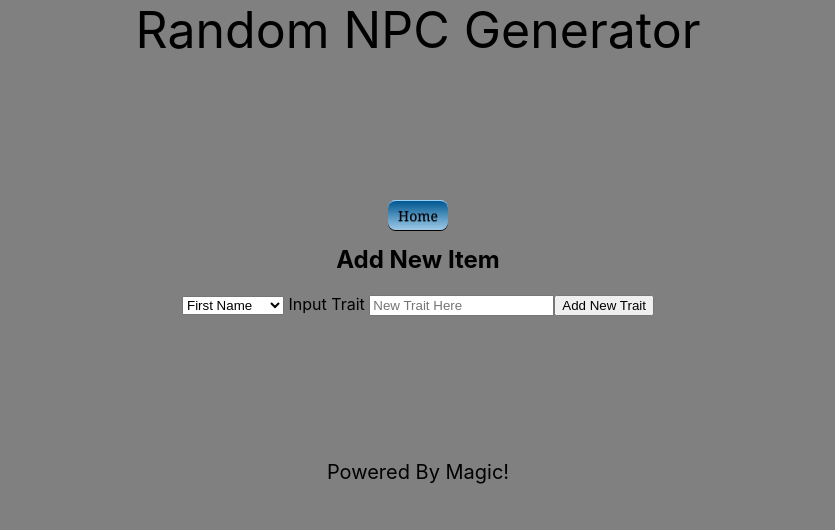
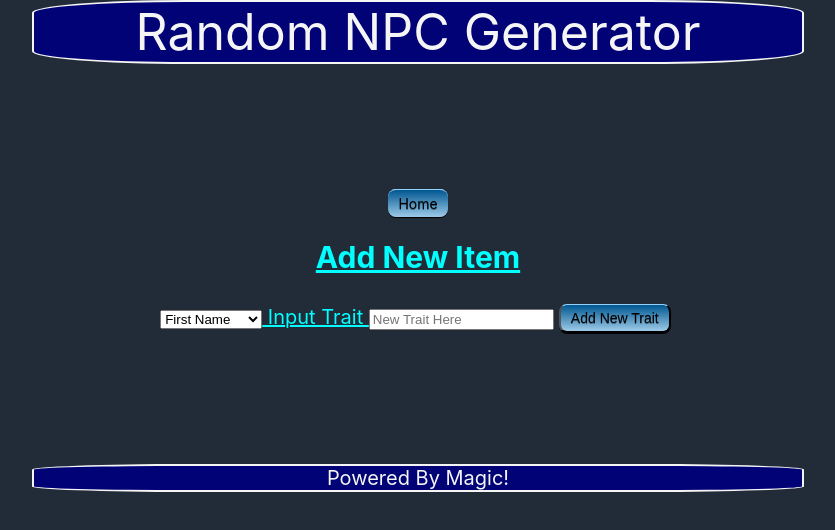
Before and after one commit to HansenAJ/NPCGenerator, a React (Create React App) app in the folder client/: page /addtrait in a window 1280 px wide. Shown: the top 530 px of the page, without its empty margins (222-1057 px from the left). Built offline with nearby package versions, Linux system fonts and the light colour scheme.

Commit message:
Cleaned up language and adjusted colors

```diff
--- a/client/src/App.css
+++ b/client/src/App.css
@@ -1,32 +1,34 @@
 .App {
   text-align: center;
-}
-
-.App-logo {
-  height: 40vmin;
-}
-
-.App-header {
-  background-color: #282c34;
-  min-height: 100vh;
+  align-items: center;
   display: flex;
   flex-direction: column;
-  align-items: center;
-  justify-content: center;
-  font-size: calc(10px + 2vmin);
-  color: white;
 }
 
 body{
-  background-color: gray;
+  background-color: #222b38;
 }
 
 header{
   font-size: 50px;
+  color: whitesmoke;
+  background-color:#000275;
+  border-radius: 20%;
+  width: 60%;
+  text-align: center;
+  border-style: solid;
+  border-width: 2px;
 }
 
 footer{
   font-size: 20px;
+  color: whitesmoke;
+  background-color: #000275;
+  border-radius: 20%;
+  width: 60%;
+  text-align: center;
+  border-style: solid;
+  border-width: 2px;
 }
 
 
@@ -40,12 +42,29 @@ footer{
 
 .mainDisplay{
   font-size: 20px;
-  color: beige;
+  color: whitesmoke;
   margin: 10px;
 }
 
 .traitText{
-  color: blue;
+  color: cyan;
+  text-decoration: underline;
+}
+
+.addTrait{
+  font-size: 20px;
+}
+
+.indivTrait{
+  background-color: whitesmoke;
+  padding: 5px;
+  border-radius: 5%;
+  margin: 5px;
+  width: 500px;
+  display: flex;
+  justify-content: space-between;
+  align-items: center;
+  font-size: 20px;
 }
 
 .selectorDropdown{
@@ -54,7 +73,8 @@ footer{
 
 .linkButton {
   border-top: 1px solid #96d1f8;
-  background: #9dcae8;
+  /* background: #9dcae8; */
+  background: cyan;
   /* background: -webkit-gradient(linear, left top, left bottom, from(#005791), to(#9dcae8)); */
   background: -webkit-linear-gradient(top, #005791, #9dcae8);
   background: -moz-linear-gradient(top, #005791, #9dcae8);
@@ -70,15 +90,15 @@ footer{
   text-shadow: rgba(0,0,0,.4) 0 1px 0;
   color: #000000;
   font-size: 14px;
-  font-family: Georgia, serif;
+  /* font-family: Georgia, serif; */
   text-decoration: none;
   vertical-align: middle;
   margin: 5px;
   }
 .linkButton:hover {
   border-top-color: #512878;
-  background: #512878;
-  color: #ccc;
+  background: #000275;
+  color: whitesmoke;
   }
 .linkButton:active {
   border-top-color: #1b435e;
--- a/client/src/components/AddTrait.js
+++ b/client/src/components/AddTrait.js
@@ -37,14 +37,14 @@ export default class AddTrait extends Component {
 
     render(){
         return(
-            <div>
+            <div className='addTrait'>
                 <Link to={{
                     pathname: "/"
                     }}
                     className='linkButton'>
                     Home
                 </Link>
-                <h2>Add New Item</h2>
+                <h2 className="traitText">Add New Item</h2>
                 <form method = "POST" onSubmit={this.handleSubmit}>
                     <select name="" onChange={this.changeSelect}>
                         {/* <option defaultValue>Choose Trait Type</option> */}
@@ -60,9 +60,9 @@ export default class AddTrait extends Component {
                         <option value="soctrait">Social Trait</option>
                         <option value="level">Level</option>
                     </select>
-                    <label> Input Trait </label>
+                    <label className="traitText"> Input Trait </label>
                     <input type="text" name="fname" placeholder="New Trait Here" onChange={this.inputHandler} id='traitInput'/>
-                    <input type="submit" value="Add New Trait" className='button'/>
+                    <input type="submit" value="Add New Trait" className='linkButton'/>
                 </form>
             </div>
         )
--- a/client/src/components/LandingPage.js
+++ b/client/src/components/LandingPage.js
@@ -106,7 +106,7 @@ export default class LandingPage extends Component {
             <br></br>
             <font className="traitText">{this.state.randomized.fname}</font> is <font className="traitText">{this.state.randomized.gender}</font>, and are of <font className="traitText">{this.state.randomized.allignment}</font> allignment.
             <br></br>
-            <font className="traitText">{this.state.randomized.fname}</font> is <font className="traitText">{this.state.randomized.height}</font> and <font className="traitText">{this.state.randomized.weight}</font> for a <font className="traitText">{this.state.randomized.race}</font>.
+            <font className="traitText">{this.state.randomized.fname}</font> is <font className="traitText">{this.state.randomized.height}</font> height and <font className="traitText">{this.state.randomized.weight}</font> weight for a <font className="traitText">{this.state.randomized.race}</font>.
             <br></br>
             They are known to be <font className="traitText">{this.state.randomized.soctrait1}</font>, and it is a well kept secret that they are <font className="traitText">{this.state.randomized.soctrait2}</font>.
             <br></br>
@@ -124,7 +124,7 @@ export default class LandingPage extends Component {
             pathname: "/updateview/",
             }}
             className='linkButton'>
-            Update View
+            Trait List
         </Link>
     </div>
   );
--- a/client/src/components/TraitDisplay.js
+++ b/client/src/components/TraitDisplay.js
@@ -12,8 +12,8 @@ export default class TraitDisplay extends Component {
         //console.log("Trait: ", this.props.traitName)
         let traitName = this.props.traitName
         return(
-            <div>
-                Trait : {this.props.trait[traitName]}
+            <div className="indivTrait">
+                {this.props.trait[traitName]}
                 <button className='linkButton' onClick={() => this.props.deleteFromServer(this.props.trait, this.props.traitName, this.props.trait.id)}>Delete Trait</button>
             </div>
             )
```
